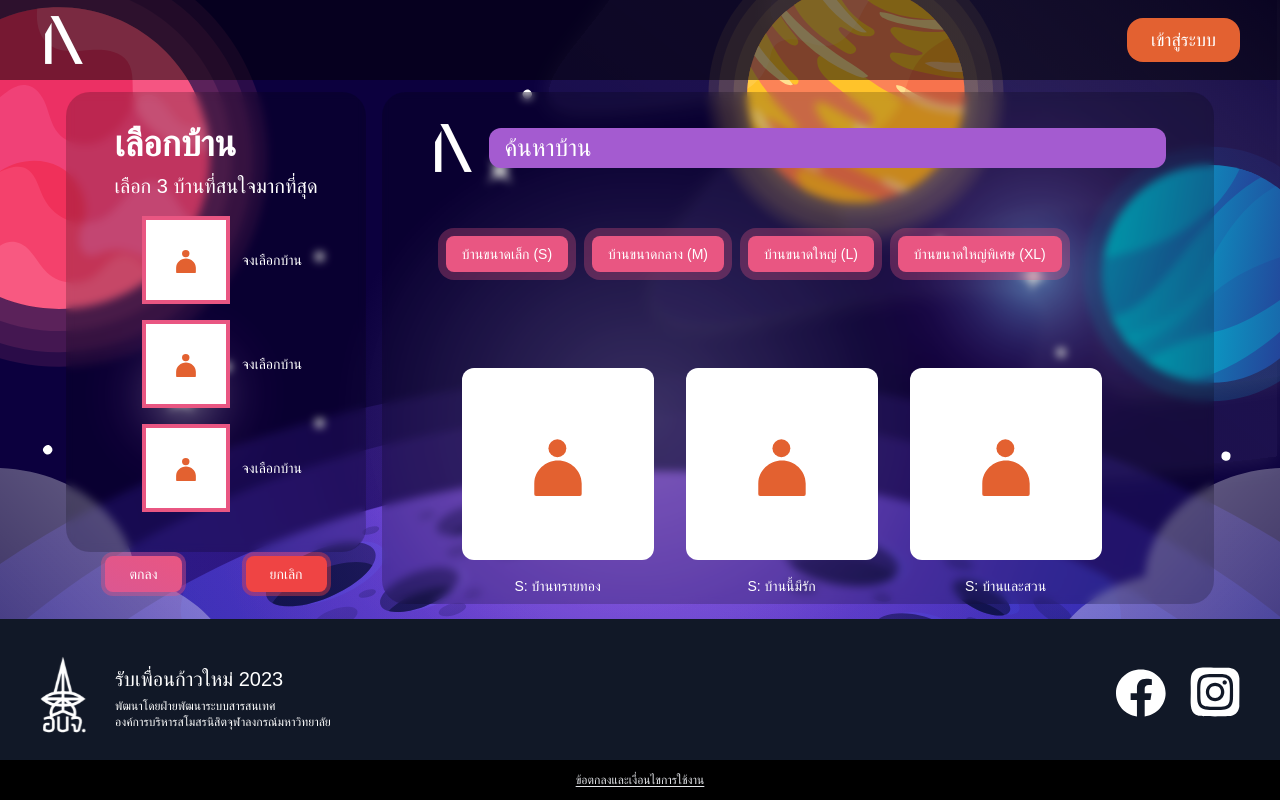
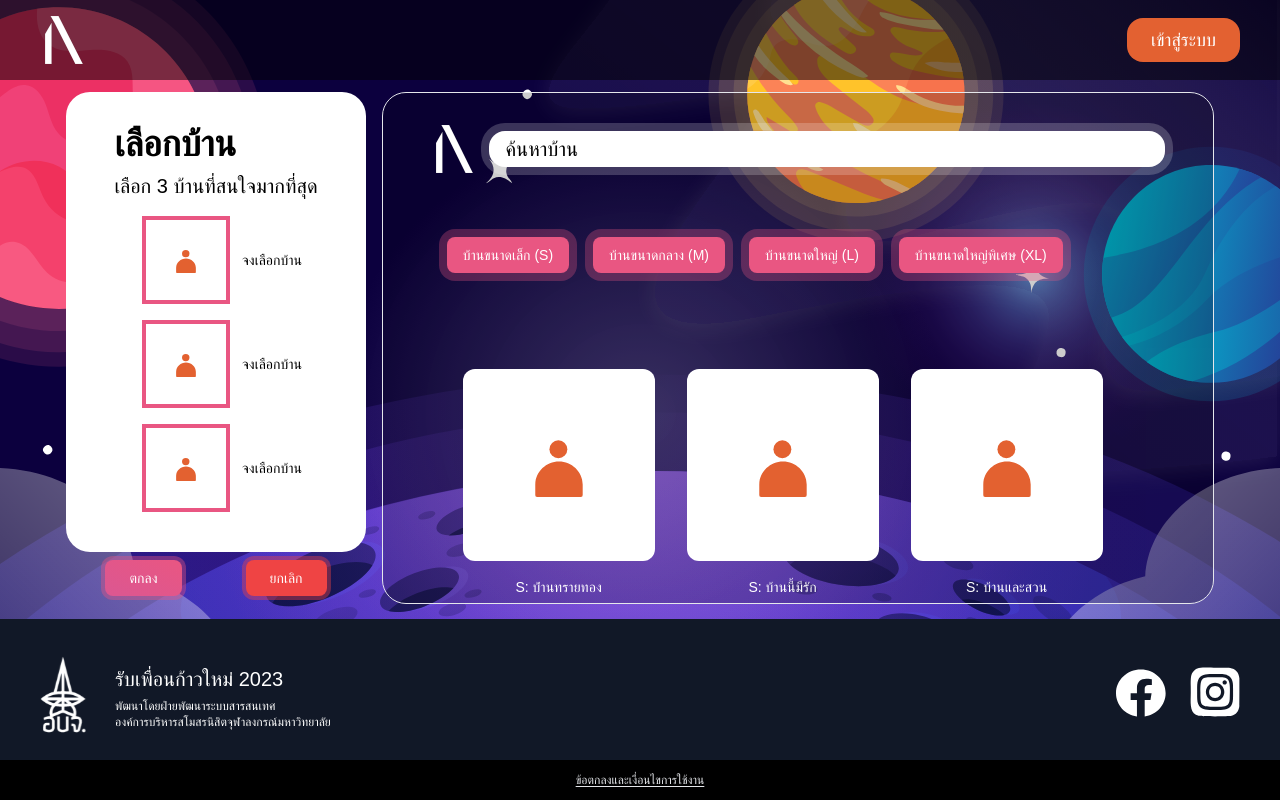
Before and after one commit to isd-sgcu/rpkm66-frontend, a Next.js app: page /baan-choosing in a window 1280 px wide. Built offline with nearby package versions, Linux system fonts and the light colour scheme; no server answers; a web font is replaced by a local one.

Commit message:
refactor: add more styling

```diff
--- a/src/pages/baan-choosing.tsx
+++ b/src/pages/baan-choosing.tsx
@@ -26,8 +26,7 @@ const testBaanData: testBaanObj[] = [
 ];
 
 const BaanChoosing = () => {
-    const bgStyle: string =
-        'bg-black/20 backdrop-blur-sm mt-3 mb-1 mr-none p-auto py-8 px-12';
+    const bgStyle: string = 'mt-3 mb-1 mr-none p-auto py-8 px-12';
     const bottonStyle: string =
         'lg:mx-8 lg:px-6 text-sm py-2 mx-auto px-3 rounded-lg ring-4';
     const textStyle: string =
@@ -59,7 +58,7 @@ const BaanChoosing = () => {
             num: 3,
         },
     ];
-    const useSelectedBaan: ReactNode = images.map((e: selectedBaan) => {
+    const usedSelectedBaan: ReactNode = images.map((e: selectedBaan) => {
         return (
             <div
                 key={e.num}
@@ -104,7 +103,9 @@ const BaanChoosing = () => {
             <div className="w-screen h-screen">
                 <div className="text-xl font-ibm flex lg:flex-row flex-col text-white relative z-0 overflow-clip translate-y-20">
                     <div className="lg:ml-auto lg:mr-4">
-                        <div className={`${bgStyle} rounded-3xl`}>
+                        <div
+                            className={`${bgStyle} bg-white text-black rounded-3xl`}
+                        >
                             <h1 className="text-3xl lg:text-4xl font-bold relative z-0 leading-none select-none">
                                 เลือกบ้าน
                             </h1>
@@ -112,10 +113,10 @@ const BaanChoosing = () => {
                                 เลือก 3 บ้านที่สนใจมากที่สุด
                             </h2>
                             <div className="flex lg:flex-col justify-center items-center">
-                                {useSelectedBaan}
+                                {usedSelectedBaan}
                             </div>
                         </div>
-                        <div className="lg:text-xl text-base flex items-center justify-center text-center">
+                        <div className="lg:text-xl text-base flex my-2 items-center justify-center text-center">
                             <button
                                 className={`${bottonStyle} bg-pink-400 ring-pink-400/40 bg-gradient-to-bl from-pink-400 to-pink-800/20`}
                                 onClick={() => console.log('Pink was clicked')}
@@ -131,7 +132,7 @@ const BaanChoosing = () => {
                         </div>
                     </div>
                     <div
-                        className={`${bgStyle} rounded-3xl lg:mr-auto h-[32rem] lg:w-[52rem] overflow-scroll`}
+                        className={`${bgStyle} bg-black/20  rounded-3xl lg:mr-auto h-[32rem] lg:w-[52rem] overflow-scroll border`}
                     >
                         <div className="flex items-center">
                             <div>
@@ -141,7 +142,7 @@ const BaanChoosing = () => {
                                     className="object-contain w-8 h-8 lg:w-12 lg:h-12 mr-4"
                                 />
                             </div>
-                            <form className="lg:w-full overflow-hidden w-full">
+                            <form className="lg:w-full w-full text-black">
                                 <input
                                     type="text"
                                     name="search"
@@ -153,7 +154,7 @@ const BaanChoosing = () => {
                                     ) => {
                                         setInput(e.target.value);
                                     }}
-                                    className="px-4 py-1 text-sm bg-pink-800 placeholder-white w-full rounded-xl lg:text-2xl"
+                                    className="px-4 py-1 text-sm bg-white placeholder-black w-full rounded-2xl lg:text-xl ring-8 ring-white/20"
                                 />
                             </form>
                         </div>
```
